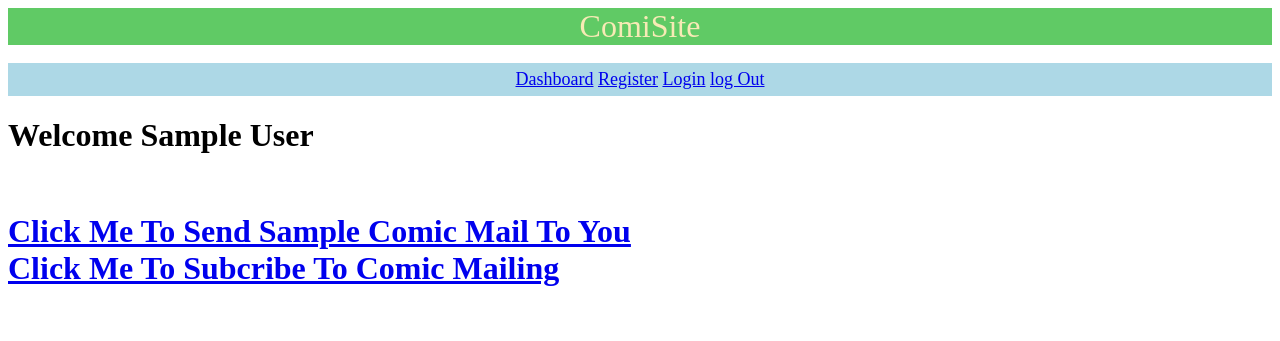
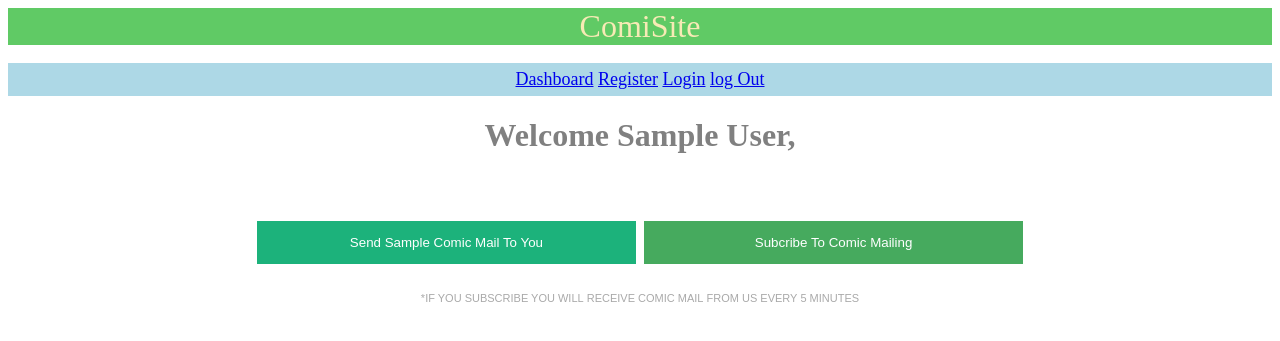
Before and after one commit to yashkhade/ComiSite, a PHP site: page /dashboard.php in a window 1280 px wide. Shown: the top 341 px of the page. Run offline with PHP 8.4, Linux system fonts and the light colour scheme; the visitor is signed in with stand-in values (Sample User, id 1).

Commit message:
Visual changes in dashboard and register

```diff
--- a/dashboard.php
+++ b/dashboard.php
@@ -1,6 +1,5 @@
 <?php require "header.php"; ?>
-
-<h1> Welcome <?php echo $_SESSION["username"]; ?><h1>
+<h1 style="color: grey;"> Welcome <?php echo $_SESSION["username"]; ?>,<h1>
 <?php
     function start_mailing()
     {
@@ -122,7 +121,13 @@
     }
 ?>
 <br>
-<a href="dashboard.php?run=true">Click Me To Send Sample Comic Mail To You</a><br>
-<a href="dashboard.php?subscribe=true">Click Me To Subcribe To Comic Mailing</a>
 
+<a href="dashboard.php?run=true"><button style="width: 30%;">Send Sample Comic Mail To You</button></a>
+<a href="dashboard.php?subscribe=true"><button style="background-color: #32a14d; width: 30%;">Subcribe To Comic Mailing</button></a>
+<br>
+<p style="padding: 0px;
+    font: small-caption;
+    font-variant: all-petite-caps;
+    color: darkgray;
+">*If You Subscribe You will Receive Comic mail from us every 5 minutes</p>
 <?php require "footer.php"; ?>
--- a/header.php
+++ b/header.php
@@ -31,7 +31,7 @@
 </head>
 
 <link rel="stylesheet" href="style.css">
-<body>
+<body style="text-align: center;">
 <div style="background-color: rgb(96, 202, 101);
     color: rgb(247, 234, 181);
     text-align: center;
--- a/register.php
+++ b/register.php
@@ -47,7 +47,8 @@
     }
     if(email_exists($email))
     {
-      echo "<script>alert('Sorry that email is already registered, try checking your inbox.')</script>";
+      phpalert('Sorry that email is already registered, try checking your inbox.');
+      redirect("login.php");
       return;
     }
     if(valid_pass($password,$cnfpass))
@@ -112,7 +113,8 @@
 
         if($response)
         {
-          echo "<script>alert('Please check Your mail for Verification')";
+          phpalert('Please check Your mail for Verification');
+          redirect("login.php");
         }
     }
 }
--- a/style.css
+++ b/style.css
@@ -20,7 +20,7 @@ button {
 {
     background-color: rgb(162, 120, 202);
     padding-bottom: 30%;
-    padding-block-start: 10%;
+    padding-block-start: 1%;
     color: rgb(159, 116, 199);
     align-content: auto;
 }
```
